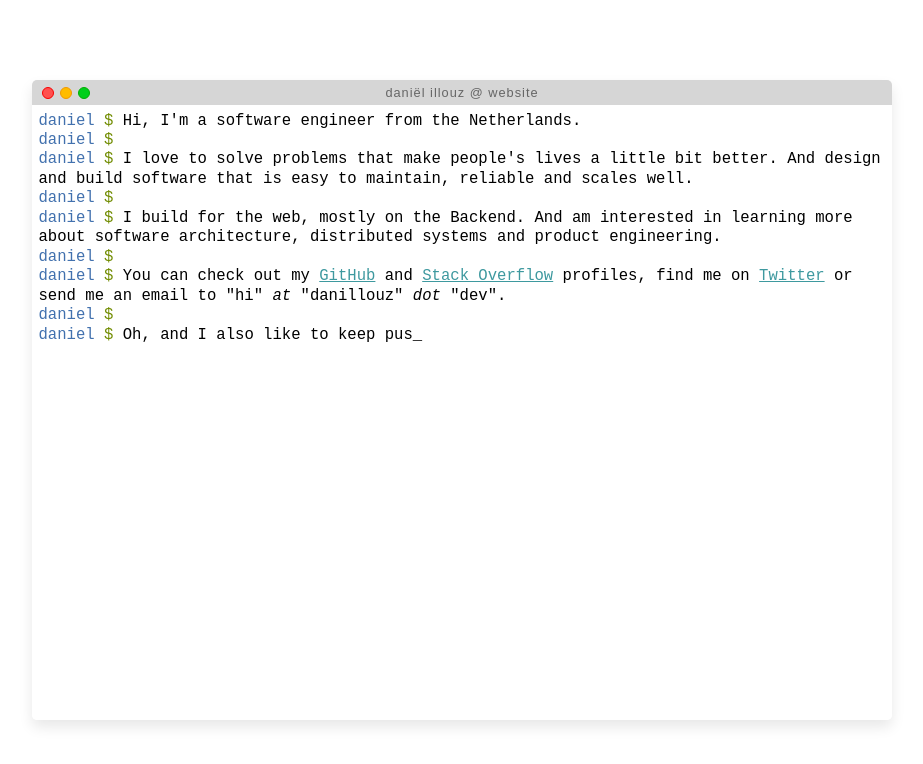
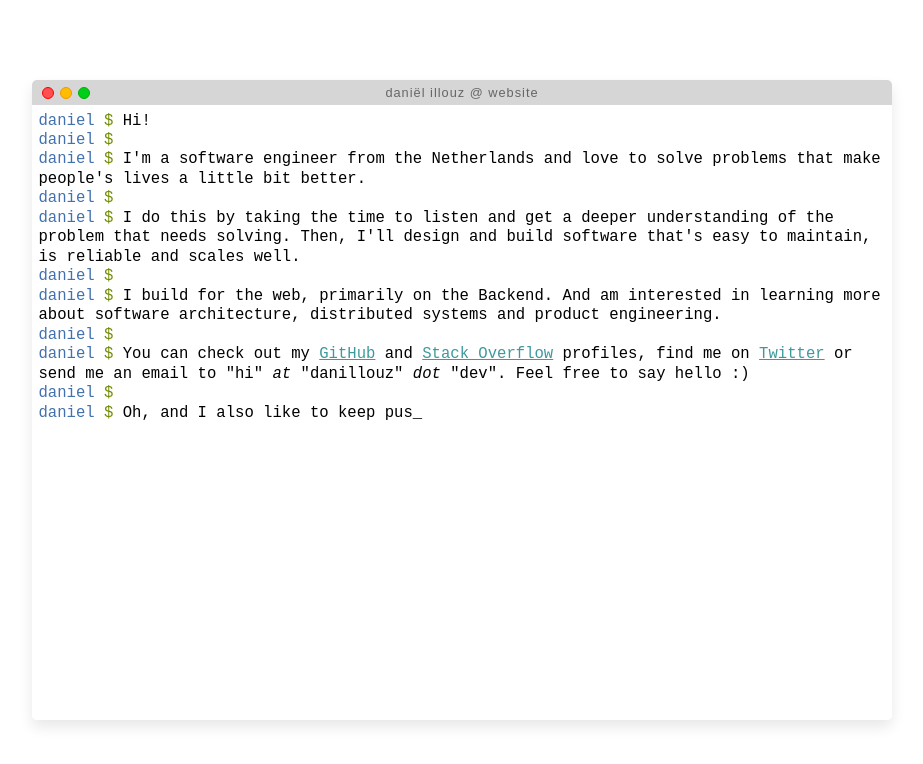
Before and after one commit to danillouz/danillouz.dev, a website built with Parcel: page src/index.html in a window 1280 px wide. Shown: the whole page, without its empty margins (178-1101 px from the left). Built offline with nearby package versions, Linux system fonts and the light colour scheme.

Commit message:
Update docs, github links and sentence phrasing

```diff
--- a/src/index.html
+++ b/src/index.html
@@ -27,7 +27,7 @@
         <div class="screen">
           <p>
             <span class="prompt"></span>
-            Hi, I'm a software engineer from the Netherlands.
+            Hi!
           </p>
 
           <p>
@@ -36,9 +36,8 @@
 
           <p>
             <span class="prompt"></span>
-            I love to solve problems that make people's lives a little bit
-            better. And design and build software that is easy to maintain,
-            reliable and scales well.
+            I'm a software engineer from the Netherlands and love to solve
+            problems that make people's lives a little bit better.
           </p>
 
           <p>
@@ -47,7 +46,19 @@
 
           <p>
             <span class="prompt"></span>
-            I build for the web, mostly on the Backend. And am interested in
+            I do this by taking the time to listen and get a deeper
+            understanding of the problem that needs solving. Then, I'll design
+            and build software that's easy to maintain, is reliable and scales
+            well.
+          </p>
+
+          <p>
+            <span class="prompt"></span>
+          </p>
+
+          <p>
+            <span class="prompt"></span>
+            I build for the web, primarily on the Backend. And am interested in
             learning more about software architecture, distributed systems and
             product engineering.
           </p>
@@ -69,6 +80,7 @@
             profiles, find me on
             <a href="https://twitter.com/danillouz" target="_blank">Twitter</a>
             or send me an email to "hi" <i>at</i> "danillouz" <i>dot</i> "dev".
+            Feel free to say hello :)
           </p>
 
           <p>
```
Also changed, not shown: package.json (+4 -4 lines), README.md.
